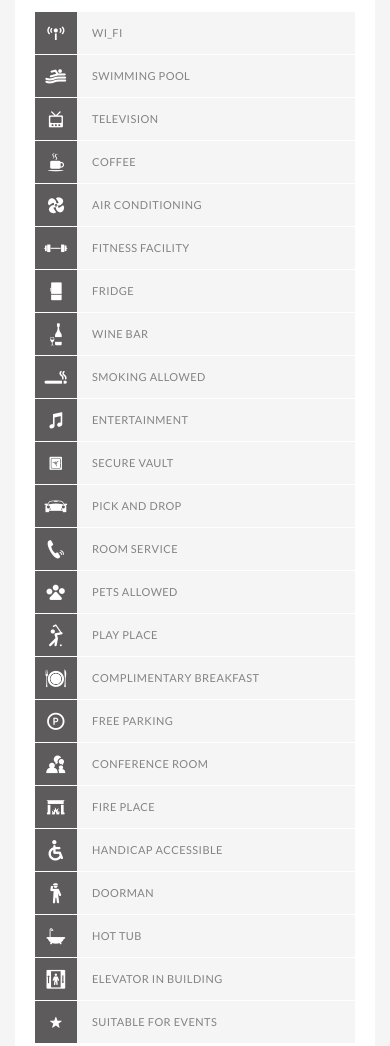
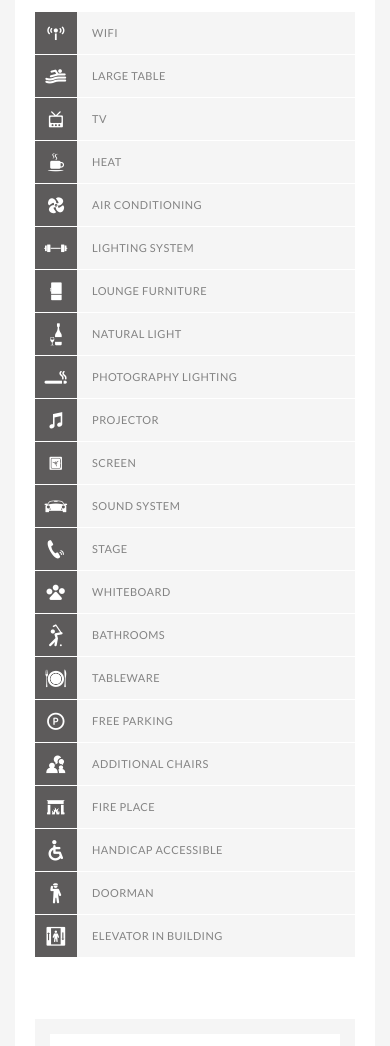
Before and after one commit to chrisbimpong/niya-venue, a website: page public/meeting-detailed.html in a window 390 px wide. Shown: the part 4471-5517 px from the top of the page. Drawn offline with nearby package versions, Linux system fonts and the light colour scheme; some packages are replaced by stand-ins of ours; files that its build step writes are made by us from their sources.

Commit message:
modified amenities in meeting-detailed.html

```diff
--- a/public/meeting-detailed.html
+++ b/public/meeting-detailed.html
@@ -402,58 +402,58 @@ Those in attendance to events held in meeting rooms may harbor a sense of famili
                                     <p>Maecenas vitae turpis condimentum metus tincidunt semper bibendum ut orci. Donec eget accumsan est. Duis laoreet sagittis elit et vehicula. Cras viverra posuere condimentum. Donec urna arcu, venenatis quis augue sit amet, mattis gravida nunc. Integer faucibus, tortor a tristique adipiscing, arcu metus luctus libero, nec vulputate risus elit id nibh.</p>
                                     <ul class="amenities clearfix style1">
                                         <li class="col-md-4 col-sm-6">
-                                            <div class="icon-box style1"><i class="soap-icon-wifi"></i>WI_FI</div>
+                                            <div class="icon-box style1"><i class="soap-icon-wifi"></i>Wifi</div>
                                         </li>
                                         <li class="col-md-4 col-sm-6">
-                                            <div class="icon-box style1"><i class="soap-icon-swimming"></i>swimming pool</div>
+                                            <div class="icon-box style1"><i class="soap-icon-swimming"></i>Large Table</div>
                                         </li>
                                         <li class="col-md-4 col-sm-6">
-                                            <div class="icon-box style1"><i class="soap-icon-television"></i>television</div>
+                                            <div class="icon-box style1"><i class="soap-icon-television"></i>Tv</div>
                                         </li>
                                         <li class="col-md-4 col-sm-6">
-                                            <div class="icon-box style1"><i class="soap-icon-coffee"></i>coffee</div>
+                                            <div class="icon-box style1"><i class="soap-icon-coffee"></i>Heat</div>
                                         </li>
                                         <li class="col-md-4 col-sm-6">
-                                            <div class="icon-box style1"><i class="soap-icon-aircon"></i>air conditioning</div>
+                                            <div class="icon-box style1"><i class="soap-icon-aircon"></i>Air Conditioning</div>
                                         </li>
                                         <li class="col-md-4 col-sm-6">
-                                            <div class="icon-box style1"><i class="soap-icon-fitnessfacility"></i>fitness facility</div>
+                                            <div class="icon-box style1"><i class="soap-icon-fitnessfacility"></i>Lighting System</div>
                                         </li>
                                         <li class="col-md-4 col-sm-6">
-                                            <div class="icon-box style1"><i class="soap-icon-fridge"></i>fridge</div>
+                                            <div class="icon-box style1"><i class="soap-icon-fridge"></i>Lounge Furniture</div>
                                         </li>
                                         <li class="col-md-4 col-sm-6">
-                                            <div class="icon-box style1"><i class="soap-icon-winebar"></i>wine bar</div>
+                                            <div class="icon-box style1"><i class="soap-icon-winebar"></i>Natural Light</div>
                                         </li>
                                         <li class="col-md-4 col-sm-6">
-                                            <div class="icon-box style1"><i class="soap-icon-smoking"></i>smoking allowed</div>
+                                            <div class="icon-box style1"><i class="soap-icon-smoking"></i>Photography Lighting</div>
                                         </li>
                                         <li class="col-md-4 col-sm-6">
-                                            <div class="icon-box style1"><i class="soap-icon-entertainment"></i>entertainment</div>
+                                            <div class="icon-box style1"><i class="soap-icon-entertainment"></i>Projector</div>
                                         </li>
                                         <li class="col-md-4 col-sm-6">
-                                            <div class="icon-box style1"><i class="soap-icon-securevault"></i>secure vault</div>
+                                            <div class="icon-box style1"><i class="soap-icon-securevault"></i>Screen</div>
                                         </li>
                                         <li class="col-md-4 col-sm-6">
-                                            <div class="icon-box style1"><i class="soap-icon-pickanddrop"></i>pick and drop</div>
+                                            <div class="icon-box style1"><i class="soap-icon-pickanddrop"></i>Sound System</div>
                                         </li>
                                         <li class="col-md-4 col-sm-6">
-                                            <div class="icon-box style1"><i class="soap-icon-phone"></i>room service</div>
+                                            <div class="icon-box style1"><i class="soap-icon-phone"></i>Stage</div>
                                         </li>
                                         <li class="col-md-4 col-sm-6">
-                                            <div class="icon-box style1"><i class="soap-icon-pets"></i>pets allowed</div>
+                                            <div class="icon-box style1"><i class="soap-icon-pets"></i>Whiteboard</div>
                                         </li>
                                         <li class="col-md-4 col-sm-6">
-                                            <div class="icon-box style1"><i class="soap-icon-playplace"></i>play place</div>
+                                            <div class="icon-box style1"><i class="soap-icon-playplace"></i>Bathrooms</div>
                                         </li>
                                         <li class="col-md-4 col-sm-6">
-                                            <div class="icon-box style1"><i class="soap-icon-breakfast"></i>complimentary breakfast</div>
+                                            <div class="icon-box style1"><i class="soap-icon-breakfast"></i>Tableware</div>
                                         </li>
                                         <li class="col-md-4 col-sm-6">
                                             <div class="icon-box style1"><i class="soap-icon-parking"></i>Free parking</div>
                                         </li>
                                         <li class="col-md-4 col-sm-6">
-                                            <div class="icon-box style1"><i class="soap-icon-conference"></i>conference room</div>
+                                            <div class="icon-box style1"><i class="soap-icon-conference"></i>Additional Chairs</div>
                                         </li>
                                         <li class="col-md-4 col-sm-6">
                                             <div class="icon-box style1"><i class="soap-icon-fireplace"></i>fire place</div>
@@ -464,15 +464,11 @@ Those in attendance to events held in meeting rooms may harbor a sense of famili
                                         <li class="col-md-4 col-sm-6">
                                             <div class="icon-box style1"><i class="soap-icon-doorman"></i>Doorman</div>
                                         </li>
-                                        <li class="col-md-4 col-sm-6">
-                                            <div class="icon-box style1"><i class="soap-icon-tub"></i>Hot Tub</div>
-                                        </li>
+
                                         <li class="col-md-4 col-sm-6">
                                             <div class="icon-box style1"><i class="soap-icon-elevator"></i>Elevator in Building</div>
                                         </li>
-                                        <li class="col-md-4 col-sm-6">
-                                            <div class="icon-box style1"><i class="soap-icon-star"></i>Suitable for Events</div>
-                                        </li>
+
                                     </ul>
                                     <br />
 
```
